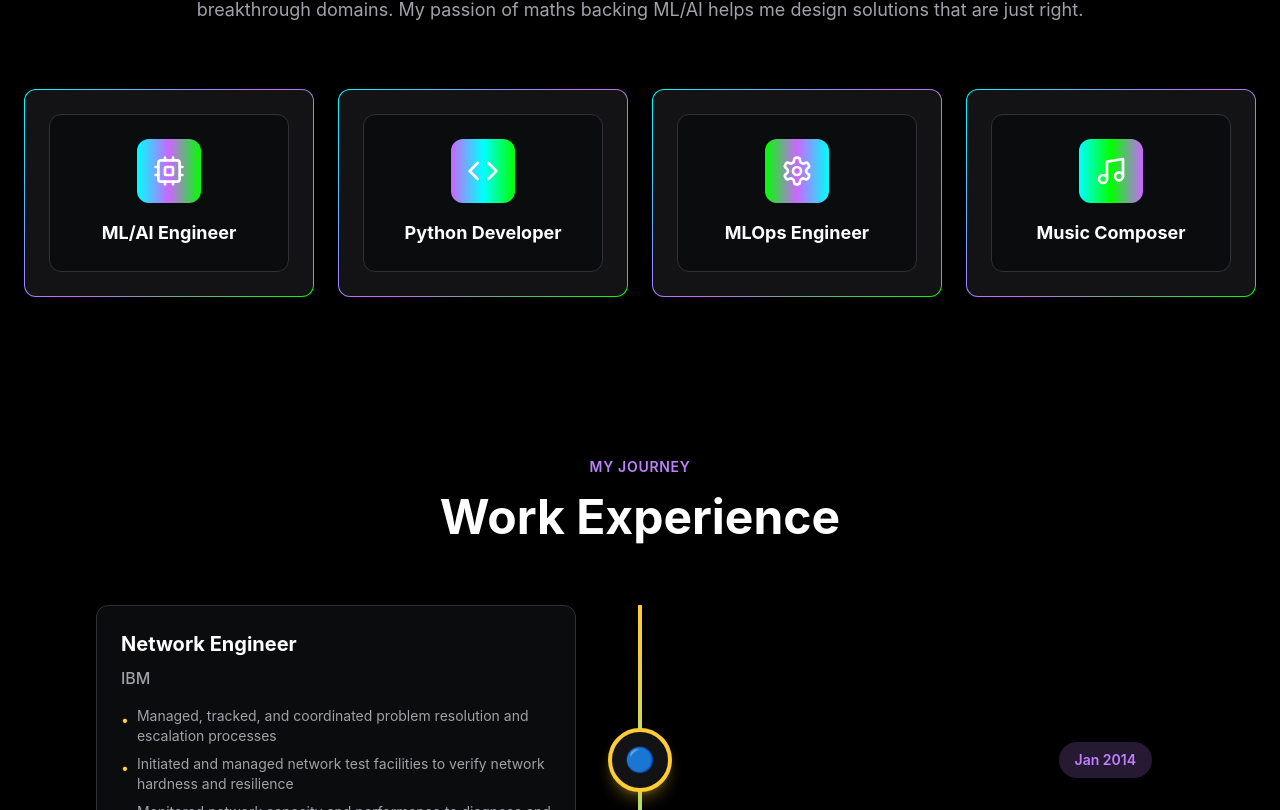
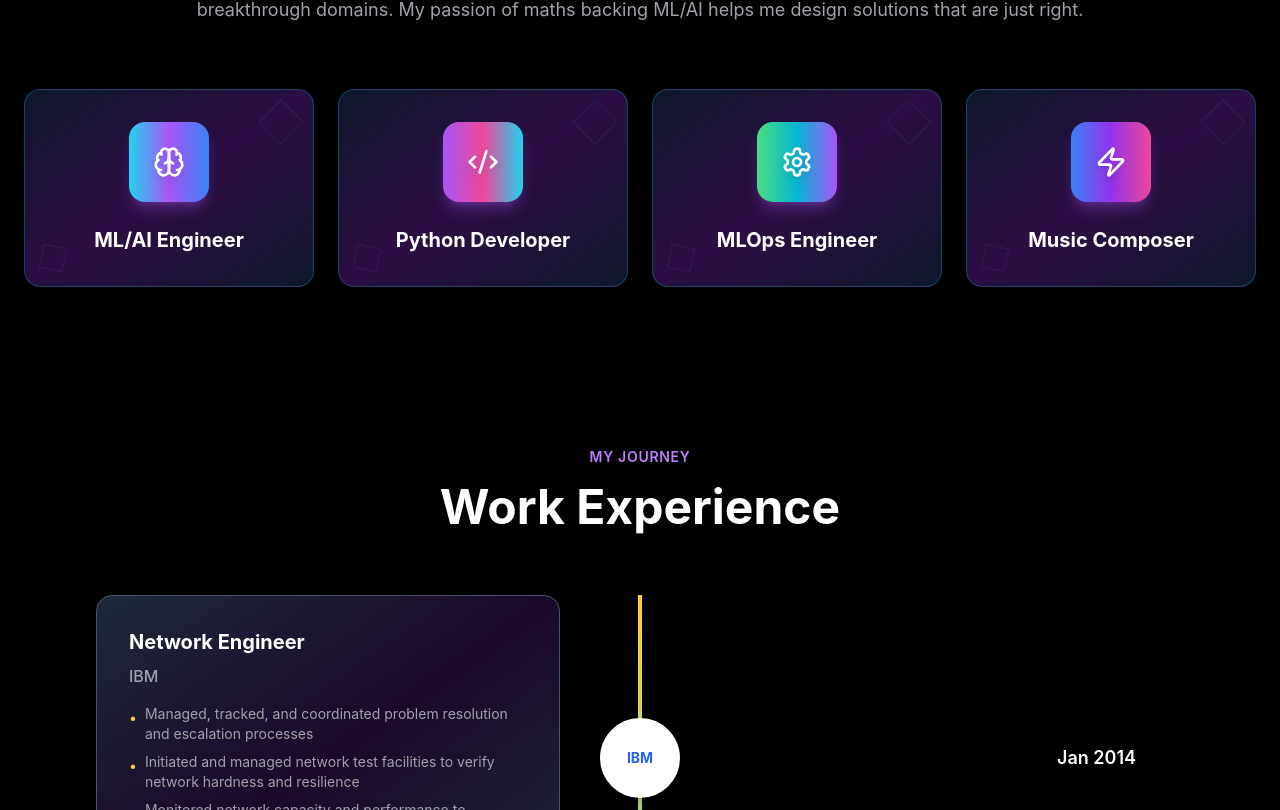
Before and after one commit to ari-r-1/ari-portfolio, a React (Vite) app: page / in a window 1280 px wide. Shown: the part 1030-1840 px from the top of the page. Built offline with nearby package versions, Linux system fonts and the light colour scheme.

Commit message:
Update portfolio with provided images

```diff
--- a/src/components/Overview.tsx
+++ b/src/components/Overview.tsx
@@ -1,26 +1,26 @@
-import { Cpu, Code, Settings, Music } from 'lucide-react';
+import { Brain, Code2, Settings, Zap } from 'lucide-react';
 
 const Overview = () => {
   const roles = [
     {
       title: 'ML/AI Engineer',
-      icon: <Cpu className="w-8 h-8" />,
-      gradient: 'from-accent via-accent-purple to-accent-green'
+      icon: <Brain className="w-8 h-8" />,
+      gradient: 'from-cyan-400 via-purple-500 to-blue-500'
     },
     {
       title: 'Python Developer',
-      icon: <Code className="w-8 h-8" />,
-      gradient: 'from-accent-purple via-accent to-accent-green'
+      icon: <Code2 className="w-8 h-8" />,
+      gradient: 'from-purple-500 via-pink-500 to-cyan-400'
     },
     {
       title: 'MLOps Engineer',
       icon: <Settings className="w-8 h-8" />,
-      gradient: 'from-accent-green via-accent-purple to-accent'
+      gradient: 'from-green-400 via-cyan-500 to-purple-500'
     },
     {
       title: 'Music Composer',
-      icon: <Music className="w-8 h-8" />,
-      gradient: 'from-accent via-accent-green to-accent-purple'
+      icon: <Zap className="w-8 h-8" />,
+      gradient: 'from-blue-500 via-purple-600 to-pink-500'
     }
   ];
 
@@ -46,31 +46,34 @@ const Overview = () => {
           {roles.map((role, index) => (
             <div
               key={index}
-              className="group relative bg-card-dark rounded-xl p-6 text-center neon-border hover:scale-105 transition-all duration-500 animate-scale-in cursor-pointer"
+              className="group relative bg-gradient-to-br from-slate-900 via-purple-900/50 to-slate-900 rounded-2xl p-8 text-center border border-cyan-500/30 hover:border-cyan-400/60 hover:scale-105 transition-all duration-500 animate-scale-in cursor-pointer overflow-hidden"
               style={{ animationDelay: `${index * 0.1}s` }}
             >
-              {/* Gradient border effect */}
-              <div className="absolute inset-0 rounded-xl bg-gradient-to-r opacity-0 group-hover:opacity-100 transition-opacity duration-500 blur-sm"
-                   style={{ background: `linear-gradient(135deg, hsl(var(--accent)), hsl(var(--accent-purple)), hsl(var(--accent-green)))` }}>
+              {/* Gradient border glow effect */}
+              <div className="absolute inset-0 rounded-2xl bg-gradient-to-r opacity-0 group-hover:opacity-30 transition-opacity duration-500 blur-xl"
+                   style={{ background: `linear-gradient(135deg, #00f5ff, #8b5cf6, #06ffa5)` }}>
               </div>
 
               {/* Card content */}
-              <div className="relative z-10 bg-card-dark rounded-xl p-6 border border-border">
-                {/* Icon */}
-                <div className={`inline-flex items-center justify-center w-16 h-16 rounded-lg bg-gradient-to-r ${role.gradient} mb-4 group-hover:scale-110 transition-transform duration-300`}>
-                  <div className="text-foreground">
+              <div className="relative z-10">
+                {/* 3D Icon with geometric style */}
+                <div className={`inline-flex items-center justify-center w-20 h-20 rounded-2xl bg-gradient-to-r ${role.gradient} mb-6 group-hover:scale-110 transition-transform duration-300 shadow-lg shadow-purple-500/30`}>
+                  <div className="text-white drop-shadow-lg">
                     {role.icon}
                   </div>
                 </div>
 
                 {/* Title */}
-                <h3 className="text-lg font-bold text-foreground group-hover:text-primary transition-colors duration-300">
+                <h3 className="text-xl font-bold text-white group-hover:text-cyan-400 transition-colors duration-300">
                   {role.title}
                 </h3>
               </div>
 
-              {/* Hover glow effect */}
-              <div className="absolute inset-0 rounded-xl bg-gradient-to-r from-accent/20 via-accent-purple/20 to-accent-green/20 opacity-0 group-hover:opacity-100 transition-opacity duration-500 blur-xl"></div>
+              {/* Background geometric pattern */}
+              <div className="absolute top-0 left-0 w-full h-full opacity-10 group-hover:opacity-20 transition-opacity duration-500">
+                <div className="absolute top-4 right-4 w-8 h-8 border border-cyan-400 rotate-45"></div>
+                <div className="absolute bottom-4 left-4 w-6 h-6 border border-purple-400 rotate-12"></div>
+              </div>
             </div>
           ))}
         </div>
--- a/src/components/WorkExperience.tsx
+++ b/src/components/WorkExperience.tsx
@@ -4,7 +4,7 @@ const WorkExperience = () => {
       role: 'Network Engineer',
       company: 'IBM',
       date: 'Jan 2014',
-      logo: '🔵', // IBM logo placeholder
+      logo: 'IBM', // IBM text logo
       responsibilities: [
         'Managed, tracked, and coordinated problem resolution and escalation processes',
         'Initiated and managed network test facilities to verify network hardness and resilience',
@@ -17,7 +17,7 @@ const WorkExperience = () => {
       role: 'Data Scientist',
       company: 'TechCorp',
       date: 'Mar 2018',
-      logo: '🔶', // TechCorp logo placeholder
+      logo: 'TC', // TechCorp abbreviation
       responsibilities: [
         'Developed machine learning models for predictive analytics across multiple business domains',
         'Implemented end-to-end data pipelines using Python, SQL, and cloud technologies',
@@ -30,7 +30,7 @@ const WorkExperience = () => {
       role: 'ML Engineer',
       company: 'DataFlow Inc',
       date: 'Sep 2020',
-      logo: '🟢', // DataFlow logo placeholder
+      logo: 'DF', // DataFlow abbreviation
       responsibilities: [
         'Architected and deployed production-ready ML systems serving millions of users',
         'Optimized model performance and reduced inference latency by 40%',
@@ -43,7 +43,7 @@ const WorkExperience = () => {
       role: 'Senior ML Engineer',
       company: 'AI Innovations',
       date: 'Feb 2023',
-      logo: '🔴', // AI Innovations logo placeholder
+      logo: 'AI', // AI Innovations abbreviation
       responsibilities: [
         'Leading AI research initiatives and prototype development',
         'Designing scalable MLOps infrastructure for model deployment and monitoring',
@@ -81,22 +81,22 @@ const WorkExperience = () => {
                   exp.isLeft ? 'lg:flex-row-reverse' : 'lg:flex-row'
                 } flex-col lg:space-x-8`}
               >
-                {/* Timeline node */}
-                <div className="absolute left-1/2 transform -translate-x-1/2 w-16 h-16 bg-card rounded-full border-4 border-primary flex items-center justify-center z-10 shadow-lg shadow-primary/30">
-                  <span className="text-2xl">{exp.logo}</span>
+                {/* Timeline node with company logo */}
+                <div className="absolute left-1/2 transform -translate-x-1/2 w-20 h-20 bg-white rounded-full border-4 border-white flex items-center justify-center z-10 shadow-xl">
+                  <span className="text-blue-600 font-bold text-sm">{exp.logo}</span>
                 </div>
 
-                {/* Date */}
-                <div className={`lg:w-1/2 ${exp.isLeft ? 'lg:text-right lg:pr-16' : 'lg:pl-16'} text-center lg:text-left mb-4 lg:mb-0`}>
-                  <span className="inline-block px-4 py-2 bg-secondary/20 text-secondary rounded-full text-sm font-semibold">
+                {/* Date label */}
+                <div className={`lg:w-1/2 ${exp.isLeft ? 'lg:text-right lg:pr-20' : 'lg:pl-20'} text-center lg:text-left mb-4 lg:mb-0 flex ${exp.isLeft ? 'lg:justify-end' : 'lg:justify-start'} justify-center items-center`}>
+                  <span className="text-white font-semibold text-lg">
                     {exp.date}
                   </span>
                 </div>
 
                 {/* Experience card */}
-                <div className={`lg:w-1/2 w-full ${exp.isLeft ? 'lg:pr-16' : 'lg:pl-16'}`}>
+                <div className={`lg:w-1/2 w-full ${exp.isLeft ? 'lg:pr-20' : 'lg:pl-20'}`}>
                   <div
-                    className="bg-card-dark rounded-xl p-6 border border-border hover:border-primary/50 transition-all duration-500 animate-slide-in-left shadow-lg hover:shadow-primary/20"
+                    className="bg-gradient-to-br from-slate-800 via-purple-900/30 to-slate-800 rounded-2xl p-8 border border-slate-600 hover:border-purple-400/50 transition-all duration-500 animate-slide-in-left shadow-2xl hover:shadow-purple-500/20"
                     style={{ animationDelay: `${index * 0.2}s` }}
                   >
                     <h3 className="text-xl font-bold text-foreground mb-2">
```
